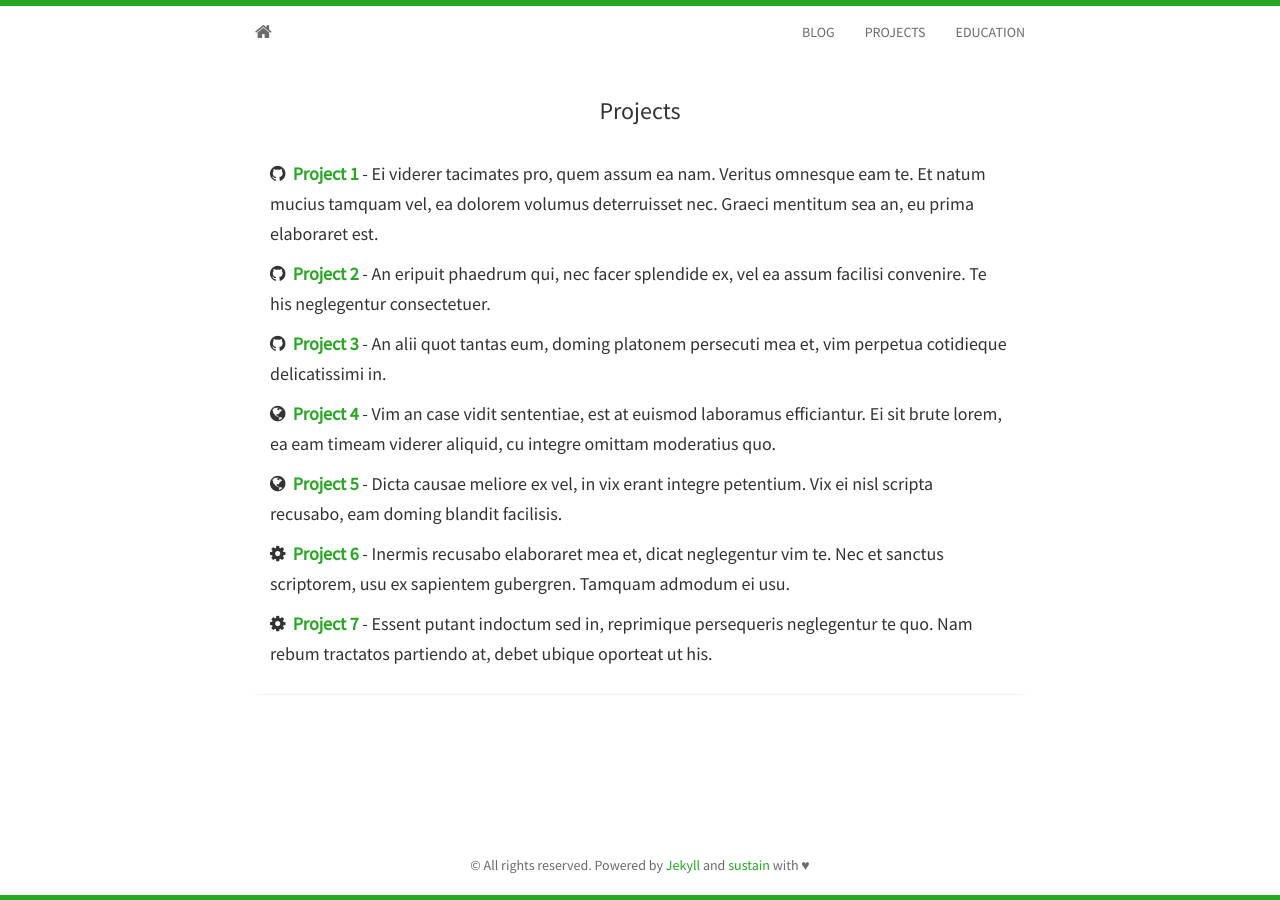
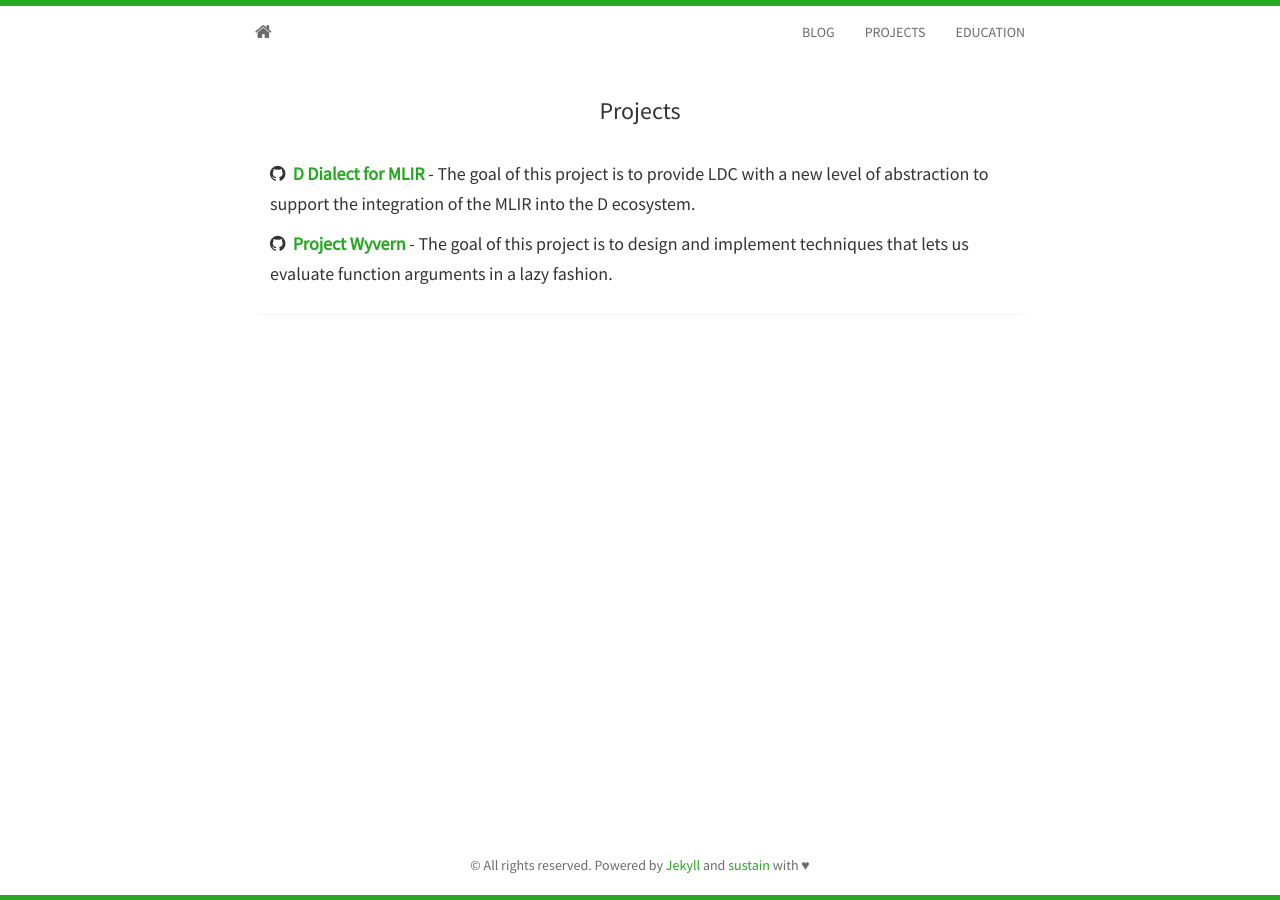
Before and after one commit to Robertorosmaninho/homepage, a Jekyll site: the page built from projects.html, in a window 1280 px wide. Built offline with Jekyll 4.4.1, drawn with Linux system fonts in a browser that asks for light colours; nearby versions of some CDN libraries.

Commit message:
Update projects.html

```diff
--- a/_includes/projects.html
+++ b/_includes/projects.html
@@ -3,41 +3,16 @@
   <h3>Projects</h3>
   <div class="panel panel-default">
     <div class="panel-body">
-		<h5>
-			<i class="fa fa-github"></i>&nbsp;&nbsp;<strong><a href="#">Project 1</a></strong>
-			- Ei viderer tacimates pro, quem assum ea nam. Veritus omnesque eam te. Et natum mucius tamquam vel,
-			ea dolorem volumus deterruisset nec. Graeci mentitum sea an, eu prima elaboraret est.
-		</h5>
-		<h5>
-			<i class="fa fa-github"></i>&nbsp;&nbsp;<strong><a href="#">Project 2</a></strong>
-			- An eripuit phaedrum qui, nec facer splendide ex, vel ea assum facilisi convenire.
-			Te his neglegentur consectetuer.
-		</h5>
-    	<h5>
-			<i class="fa fa-github"></i>&nbsp;&nbsp;<strong><a href="#">Project 3</a></strong>
-			- An alii quot tantas eum, doming platonem persecuti mea et, vim perpetua cotidieque delicatissimi in.
-		</h5>
-		<h5>
-			<i class="fa fa-globe"></i>&nbsp;&nbsp;<strong><a href="#">Project 4</a></strong>
-			- Vim an case vidit sententiae, est at euismod laboramus efficiantur. Ei sit brute lorem,
-			ea eam timeam viderer aliquid, cu integre omittam moderatius quo.
-		</h5>
-		<h5>
-			<i class="fa fa-globe"></i>&nbsp;&nbsp;<strong><a href="#">Project 5</a></strong>
-			- Dicta causae meliore ex vel, in vix erant integre petentium. Vix ei nisl scripta recusabo,
-			eam doming blandit facilisis.
-		</h5>
-		<h5>
-			<i class="fa fa-cog"></i>&nbsp;&nbsp;<strong><a href="#">Project 6</a></strong>
-			- Inermis recusabo elaboraret mea et, dicat neglegentur vim te. Nec et sanctus scriptorem,
-			usu ex sapientem gubergren. Tamquam admodum ei usu.
-		</h5>
-		<h5>
-			<i class="fa fa-cog"></i>&nbsp;&nbsp;<strong><a href="#">Project 7</a></strong>
-			- Essent putant indoctum sed in, reprimique persequeris neglegentur te quo. Nam rebum
-			tractatos partiendo at, debet ubique oporteat ut his.
+
+	   	 <h5>
+			<i class="fa fa-github"></i>&nbsp;&nbsp;<strong><a href="https://github.com/Robertorosmaninho/D-Dialect-for-MLIR">D Dialect for MLIR</a></strong>
+			- The goal of this project is to provide LDC with a new level of abstraction to support the integration of the MLIR into the D ecosystem.
 		</h5>
 
+		<h5>
+			<i class="fa fa-github"></i>&nbsp;&nbsp;<strong><a href="https://github.com/Robertorosmaninho/Project_Wyvern">Project Wyvern</a></strong>
+			- The goal of this project is to design and implement techniques that lets us evaluate function arguments in a lazy fashion.
+		</h5>
 
     </div>
   </div>
```
